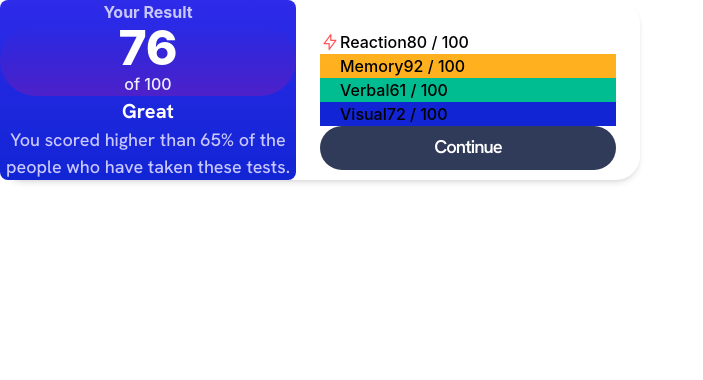
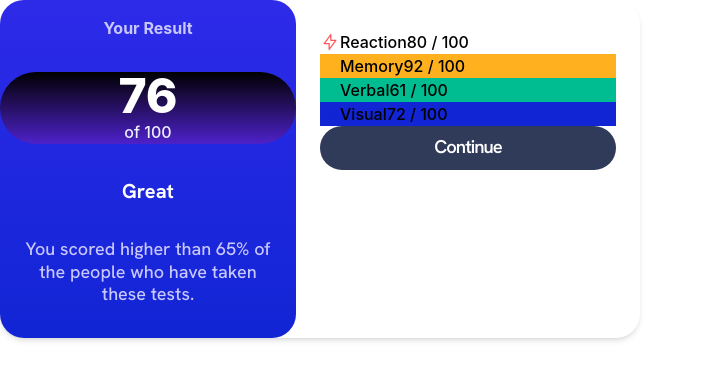
Before and after one commit to scottmcook/results-summary-component, a React (Create React App) app: page / in a window 1280 px wide. Shown: the top 380 px of the page, without its empty margins (0-703 px from the left). Built offline with nearby package versions, Linux system fonts and the light colour scheme.

Commit message:
Update border radius and spacing

```diff
--- a/src/components/ResultsPanel/ResultsPanel.js
+++ b/src/components/ResultsPanel/ResultsPanel.js
@@ -2,16 +2,21 @@ import "./results-panel.css";
 
 export default function ResultsPanel() {
   return (
-    <div className="flex-1 rounded-b-lg xl:rounded-lg text-center results-panel__background">
+    <div className="flex-1 rounded-b-3xl xl:rounded-3xl text-center results-panel__background">
       <div className="flex flex-col">
-        <div className="results-panel__header">Your Result</div>
-        <div className="results-panel__score results-panel__score--background rounded-full">
-          <span className="results-panel__score--bold text-5xl">76</span>
-          <br />
-          of 100
+        <div className="my-4 results-panel__header">Your Result</div>
+        <div className="my-4 results-panel__score">
+          <div
+            className="results-panel__score--background rounded-full"
+            style={{ backgroundColor: "black" }}
+          >
+            <span className="results-panel__score--bold text-5xl">76</span>
+            <br />
+            of 100
+          </div>
         </div>
-        <h3>Great</h3>
-        <p>
+        <h3 className="my-4">Great</h3>
+        <p className="mt-4 mb-8 px-6 leading-tight">
           You scored higher than 65% of the people who have taken these tests.
         </p>
       </div>
```
